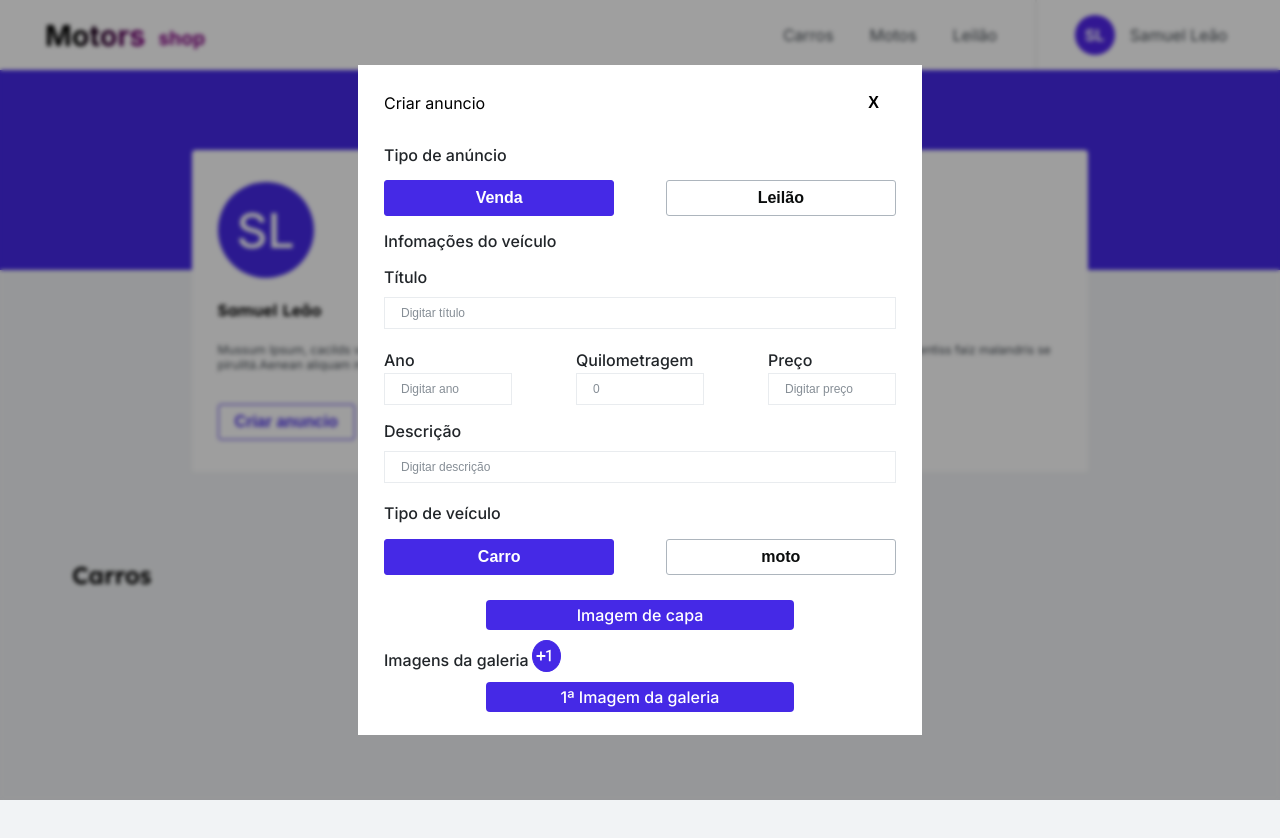
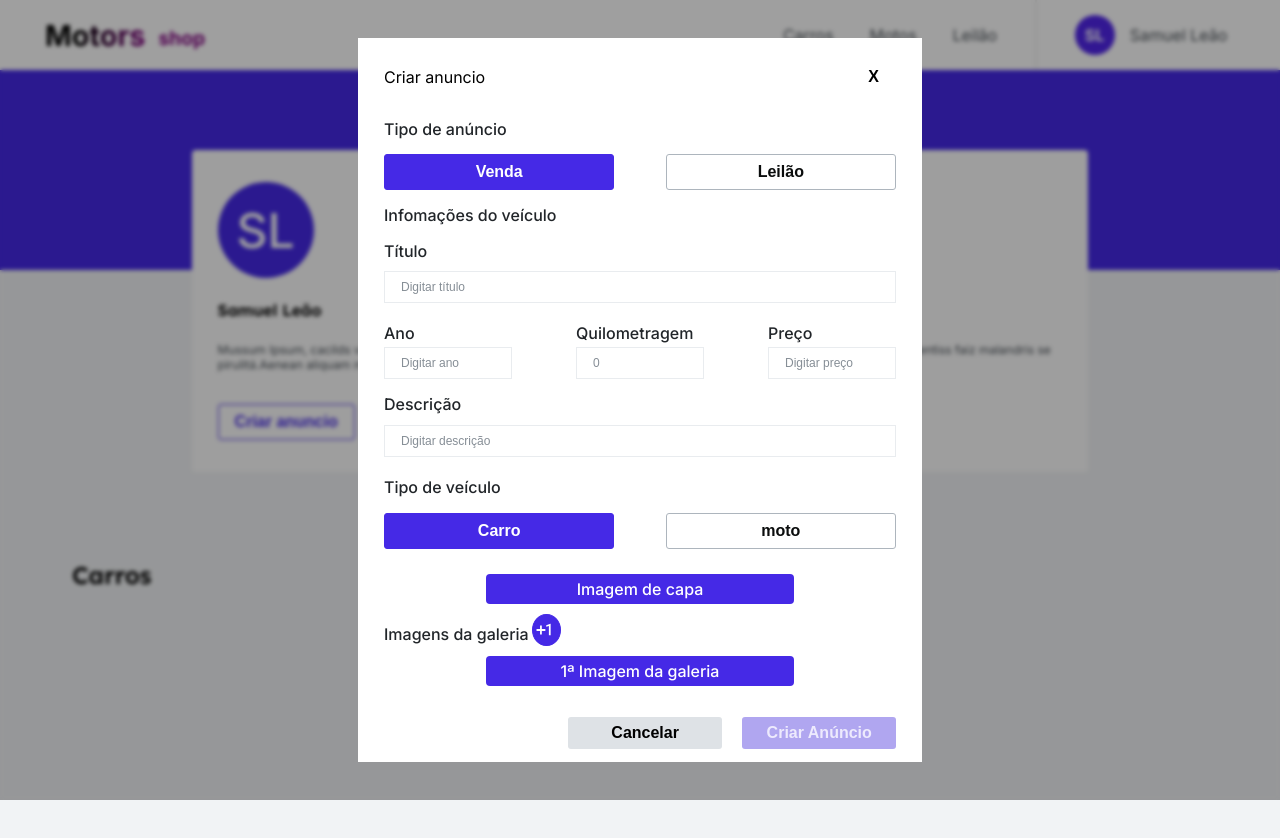
Before and after one commit to m6-t11-grp18/APP, a React (Create React App) app: page /home in a window 1280 px wide. Both pictures are taken after a click on the button "Criar anuncio". Shown: the top 838 px of the page. Built offline with nearby package versions, Linux system fonts and the light colour scheme.

Commit message:
feat: create add modal finished

```diff
--- a/src/components/buttons/brand/style.js
+++ b/src/components/buttons/brand/style.js
@@ -5,8 +5,8 @@ export const Wrapper = styled.button`
   color: ${({ theme }) => theme.white[0]};
   border-radius: 3px;
   border: none;
-  padding: 25%;
-  font-size: 20%;
+  font-size: 1rem;
+  width: fit-content;
   width: 100%;
   height: 100%;
   font-weight: 600;
@@ -19,5 +19,5 @@ export const Wrapper = styled.button`
     color: ${({ theme }) => theme.brand[4]};
   }
 
-  ${props => props.btnStyle}
+  ${(props) => props.btnStyle}
 `;
--- a/src/components/buttons/grey/style.js
+++ b/src/components/buttons/grey/style.js
@@ -5,8 +5,8 @@ export const Wrapper = styled.button`
   color: ${({ theme }) => theme.white[0]};
   border-radius: 3px;
   border: none;
-  padding: 25%;
-  font-size: 20%;
+  font-size: 1rem;
+  width: fit-content;
   width: 100%;
   height: 100%;
   font-weight: 600;
@@ -18,5 +18,5 @@ export const Wrapper = styled.button`
     background: ${({ theme }) => theme.grey[5]};
   }
 
-  ${props => props.btnStyle}
+  ${(props) => props.btnStyle}
 `;
--- a/src/components/modals/createAdd/index.jsx
+++ b/src/components/modals/createAdd/index.jsx
@@ -7,10 +7,10 @@ import NegativeButton from '../../buttons/negative';
 import Input from '../../form/input';
 import Label from '../../form/label';
 import { FormWrapper } from '../../form/style';
-import Anchor from '../../text/anchor';
 import Text from '../../text/paragraph';
 import { InputsWrapper, TitleWrapper } from './style';
 import { MdExposurePlus1 } from 'react-icons/md';
+import BrandButton from '../../buttons/brand';
 
 export default function CreateAddModal() {
   const { createAddModal, setCreateAddModal } =
@@ -42,39 +42,14 @@ export default function CreateAddModal() {
     },
   });
 
-  const [galleryItens, setGalleryItens] = useState(1);
+  const [galleryItens, setGalleryItens] = useState([1]);
 
-  function createElement(prop) {
-    return (
-      <>
-        {' '}
-        <Label
-          htmlFor="gallery"
-          style={{
-            width: '60%',
-            margin: '4% 20% 2% 20%',
-            padding: '5px 10px',
-            // width: '200px',
-            backgroundColor: themes.light.brand[1],
-            color: '#FFF',
-            textAlign: 'center',
-            display: 'block',
-            marginTop: '10px',
-            cursor: 'pointer',
-            borderRadius: '4px',
-          }}
-        >
-          `${prop}`ª Imagem da galeria
-        </Label>
-        <Input
-          type="file"
-          style={{ display: 'none' }}
-          name="gallery"
-          id="gallery"
-          multiple
-        />
-      </>
-    );
+  function addImage() {
+    galleryItens.length < 6 &&
+      setGalleryItens([
+        ...galleryItens,
+        galleryItens.length + 1,
+      ]);
   }
 
   return (
@@ -363,6 +338,7 @@ export default function CreateAddModal() {
           >
             Imagens da galeria
           </Label>
+          {galleryItens.length < 6 && (
             <button
               style={{
                 borderRadius: '50%',
@@ -375,7 +351,11 @@ export default function CreateAddModal() {
               }}
             >
               <MdExposurePlus1
-              stroke-width="0"
+                onClick={(event) => {
+                  event.preventDefault();
+                  addImage();
+                }}
+                strokeWidth="0"
                 style={{
                   height: '80%',
                   width: '80%',
@@ -384,11 +364,15 @@ export default function CreateAddModal() {
                   alignContent: 'center',
                   alignItems: 'center',
                   border: 'none',
-
                 }}
               />
             </button>
+          )}
         </InputsWrapper>
+
+        {galleryItens.map((element) => {
+          return (
+            <div key={element}>
               <Label
                 htmlFor="gallery"
                 style={{
@@ -405,7 +389,7 @@ export default function CreateAddModal() {
                   borderRadius: '4px',
                 }}
               >
-          1ª Imagem da galeria
+                {element}ª Imagem da galeria
               </Label>
               <Input
                 type="file"
@@ -414,6 +398,36 @@ export default function CreateAddModal() {
                 id="gallery"
                 multiple
               />
+            </div>
+          );
+        })}
+        <InputsWrapper
+          style={{
+            display: 'flex',
+            height: '2rem',
+            justifyContent: 'flex-end',
+            margin: '4% 0 0 0',
+          }}
+        >
+          <NegativeButton
+            onClick={() => setCreateAddModal(false)}
+            style={{
+              width: '30%',
+              height: '100%',
+              margin: '0 4% 0 0  ',
+              padding: 0,
+            }}
+          >
+            Cancelar
+          </NegativeButton>
+          <BrandButton
+            type="submit"
+            style={{ width: '30%' }}
+            disabled
+          >
+            Criar Anúncio
+          </BrandButton>
+        </InputsWrapper>
       </FormWrapper>
     </Modal>
   );
--- a/src/pages/home/index.jsx
+++ b/src/pages/home/index.jsx
@@ -76,6 +76,7 @@ export default function HomePage() {
             leo, vitae iaculis nisl.Per aumento de cachacis,
             eu reclamis.
           </Text>
+
           <BrandOutlineButton
             onClick={() => setCreateAddModal(true)}
           >
```
Lines whose indentation alone changed are shown as unchanged.
